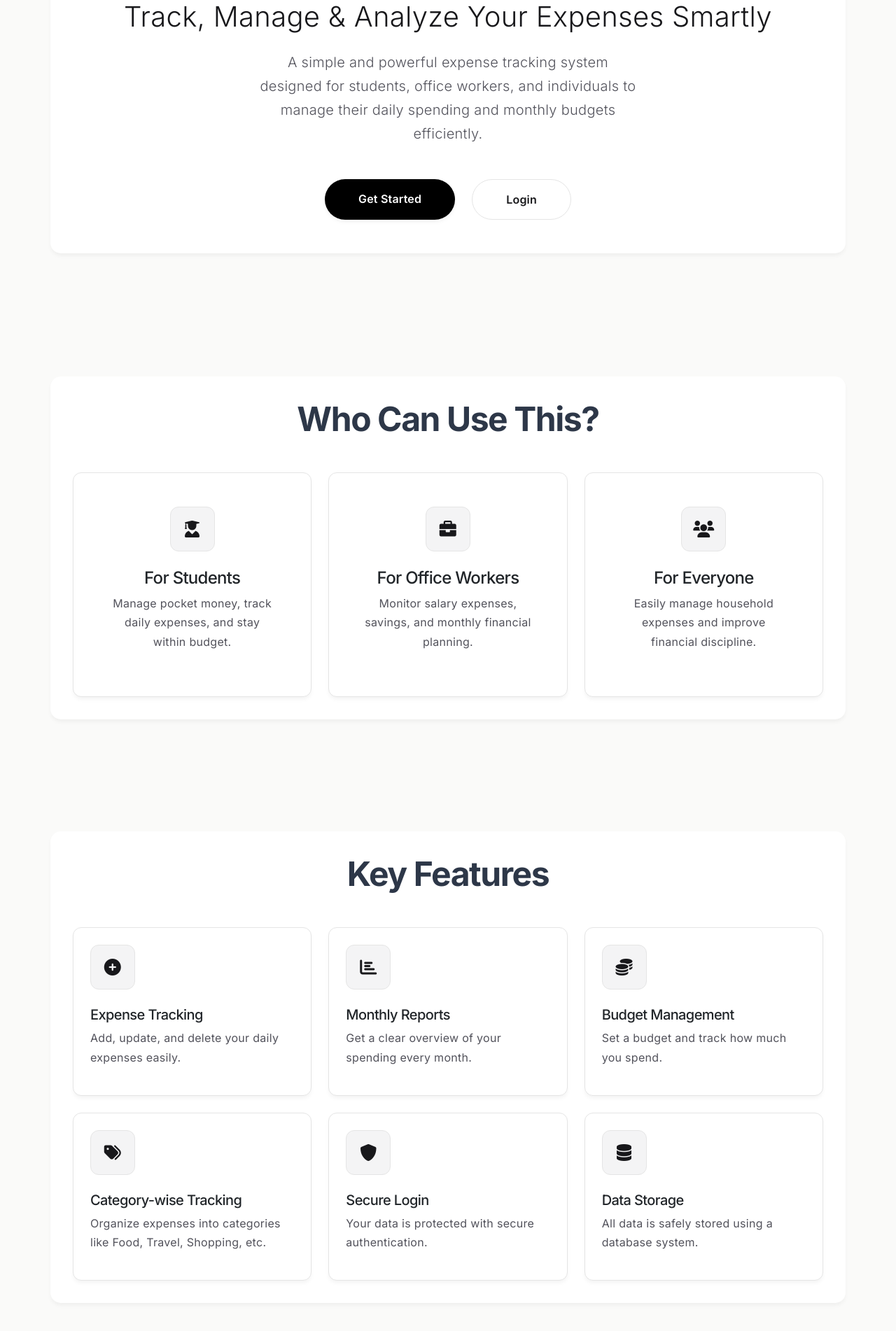
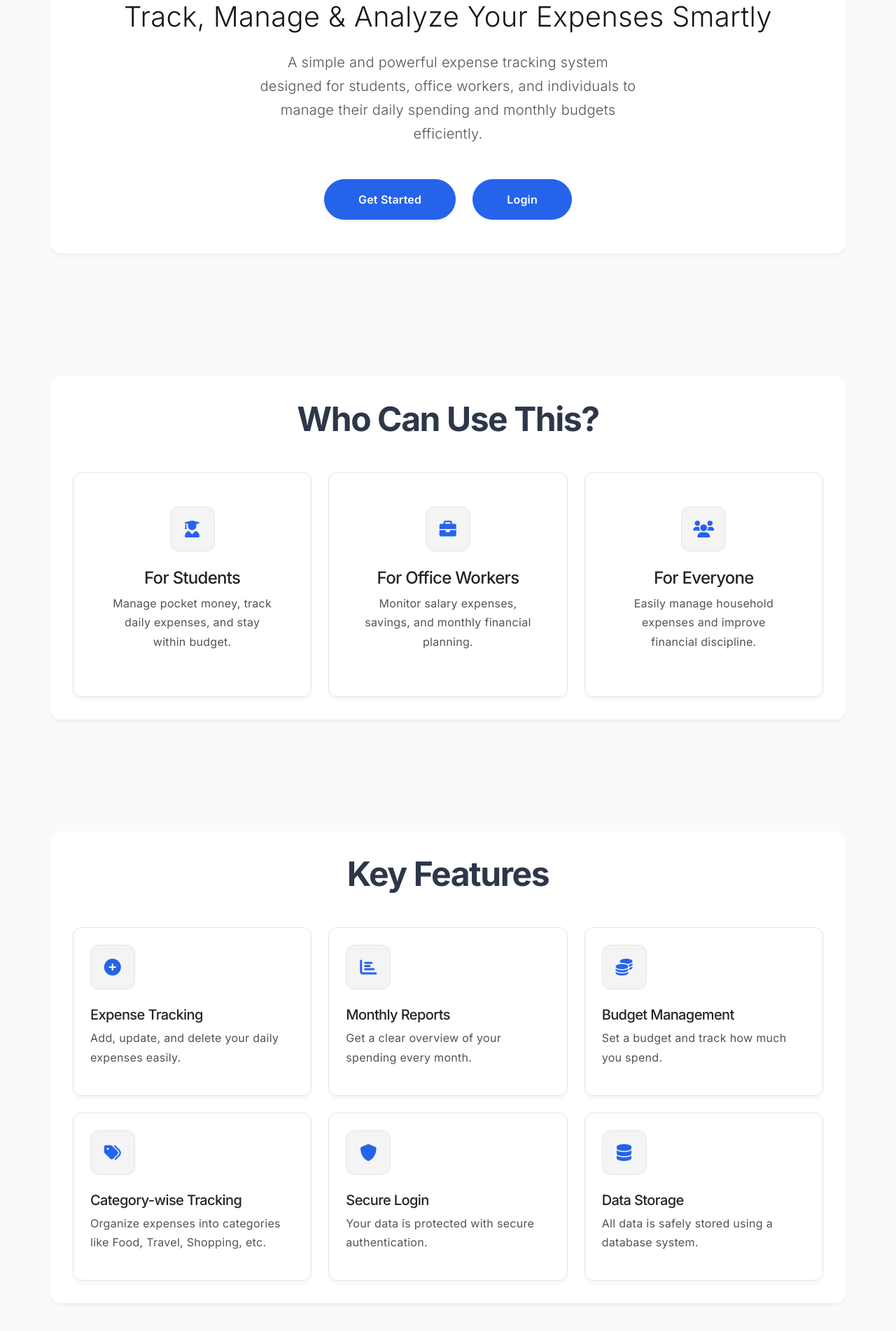
Before and after one commit to M3hul-raj/ExpenseFlow, a Flask app: page / in a window 1280 px wide. Shown: the part 485-2387 px from the top of the page at 70% size. Run offline with Flask 3, Linux system fonts and the light colour scheme.

Commit message:
fix: UI polish, blue accents, and corrected footer styling

```diff
--- a/static/style.css
+++ b/static/style.css
@@ -1279,3 +1279,20 @@ footer a:hover, .glass-footer a:hover {
 .card p, .feature-card p {
     color: #52525B !important;
 }
+
+/* 5. INJECT PREMIUM ACCENT (BLUE) */
+.btn-primary, .nav-cta, .hero-section .btn {
+    background-color: #2563EB !important;
+    color: #FFFFFF !important;
+    border: 1px solid #2563EB !important;
+}
+.btn-primary:hover, .nav-cta:hover, .hero-section .btn:hover {
+    background-color: #1D4ED8 !important;
+    border-color: #1D4ED8 !important;
+    color: #FFFFFF !important;
+}
+
+/* 6. UPDATE ICONS TO BLUE */
+.icon-wrapper i {
+    color: #2563EB !important;
+}
--- a/templates/index.html
+++ b/templates/index.html
@@ -266,7 +266,7 @@
         <div class="row justify-content-center">
             <div class="col-md-8">
                 <h5 class="footer-brand">ExpenseFlow</h5>
-                <p style="color: #ff4444 !important; font-weight: 600;">Smart Expense Tracking for Everyone</p>
+                <p style="font-weight: 600;">Smart Expense Tracking for Everyone</p>
                 <div class="mt-3">
                     {% if session.user_id %}
                     <a href="{{ url_for('dashboard') }}">Dashboard</a>
--- /dev/null
+++ b/user_90440_expenses.txt
@@ -0,0 +1 @@
+2026-05-07,Food & Dining,45,,Cash
--- a/users.txt
+++ b/users.txt
@@ -2,3 +2,4 @@
 12345678,anwesharaj23@gmail.com,c775e7b757ede630cd0aa1113bd102661ab38829ca52a6422ab782862f268646,89667,2026-05-03 20:59:06
 harsh@123,harshily123@gmail.com,15e2b0d3c33891ebb0f1ef609ec419420c20e320ce94c65fbc8c3312448eb225,49726,2026-05-03 22:37:37
 h12233,harshily123@gmail.com,c775e7b757ede630cd0aa1113bd102661ab38829ca52a6422ab782862f268646,84243,2026-05-03 22:37:58
+mehulraj,gamerman00001@gmail.com,caea1c1be5c990011308c44f7d83469e3c2b61aa825d7bb91ac895d20821454b,90440,2026-05-07 22:35:59
```
